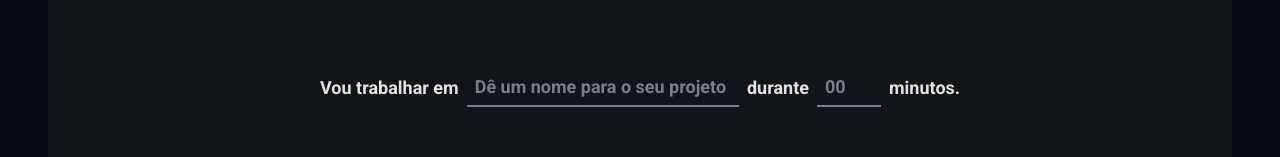
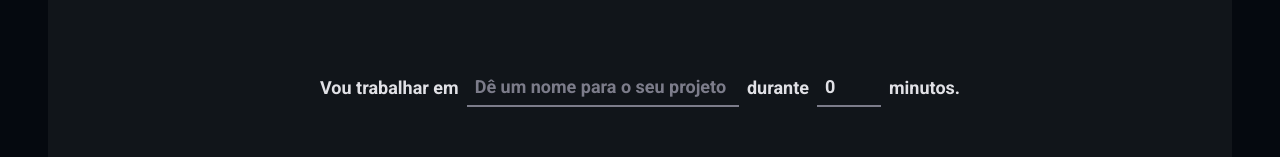
Before and after one commit to GilbertoASJ/Timer, a React (Vite) app: page / in a window 1280 px wide. Shown: the part 157-314 px from the top of the page. Built offline with nearby package versions, Linux system fonts and the light colour scheme.

Commit message:
Feature: :sparkles: form with ts

```diff
--- a/src/pages/Home/Home.tsx
+++ b/src/pages/Home/Home.tsx
@@ -24,13 +24,20 @@
         .max(60, 'O ciclo precisa ser de no máximo 60 minutos')
 })
 
+// Tipagens
+type NewCycleFormData = zod.infer<typeof newCycleFormValidationSchema>
+
 export function Home() {
 
-    const { register, handleSubmit, watch } = useForm({
-        resolver: zodResolver(newCycleFormValidationSchema)
+    const { register, handleSubmit, watch } = useForm<NewCycleFormData>({
+        resolver: zodResolver(newCycleFormValidationSchema),
+        defaultValues: {
+            task: '',
+            minutesAmount: 0
+        }
     });
 
-    function handleCreateNewCycle(data) {
+    function handleCreateNewCycle(data: NewCycleFormData) {
 
         console.log(data);
     }
```
